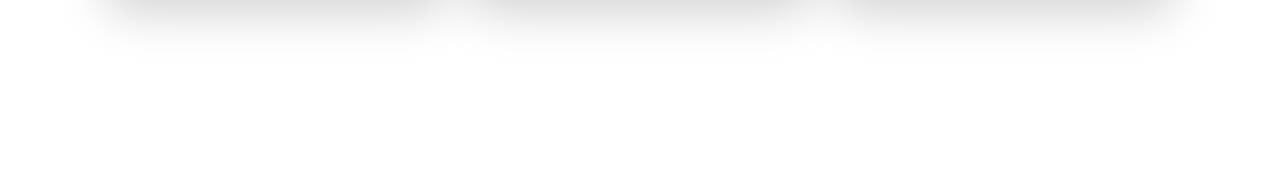
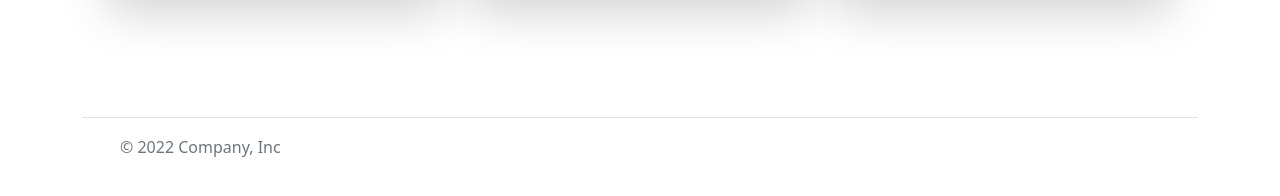
Before and after one commit to JahstinGAM/gitReal, a plain HTML site: page index.html in a window 1280 px wide. Shown: the part 1205-1401 px from the top of the page. Before the commit the page ends 1298 px from the top, so only its background shows below. Drawn offline with nearby package versions, Linux system fonts and the light colour scheme.

Commit message:
insercion de footer

```diff
--- a/index.html
+++ b/index.html
@@ -128,7 +128,22 @@
           </div>
 
     </main>
+    <div class="container">
+        <footer class="d-flex flex-wrap justify-content-between align-items-center py-3 my-4 border-top">
+          <div class="col-md-4 d-flex align-items-center">
+            <a href="/" class="mb-3 me-2 mb-md-0 text-muted text-decoration-none lh-1">
+              <svg class="bi" width="30" height="24"><use xlink:href="#bootstrap"/></svg>
+            </a>
+            <span class="mb-3 mb-md-0 text-muted">&copy; 2022 Company, Inc</span>
+          </div>
 
+          <ul class="nav col-md-4 justify-content-end list-unstyled d-flex">
+            <li class="ms-3"><a class="text-muted" href="#"><svg class="bi" width="24" height="24"><use xlink:href="#twitter"/></svg></a></li>
+            <li class="ms-3"><a class="text-muted" href="#"><svg class="bi" width="24" height="24"><use xlink:href="#instagram"/></svg></a></li>
+            <li class="ms-3"><a class="text-muted" href="#"><svg class="bi" width="24" height="24"><use xlink:href="#facebook"/></svg></a></li>
+          </ul>
+        </footer>
+      </div>
     <script src="https://cdn.jsdelivr.net/npm/bootstrap@5.2.2/dist/js/bootstrap.bundle.min.js" integrity="sha384-OERcA2EqjJCMA+/3y+gxIOqMEjwtxJY7qPCqsdltbNJuaOe923+mo//f6V8Qbsw3" crossorigin="anonymous"></script>
 </body>
 </html>
```
Also changed, not shown: 1 other file.
